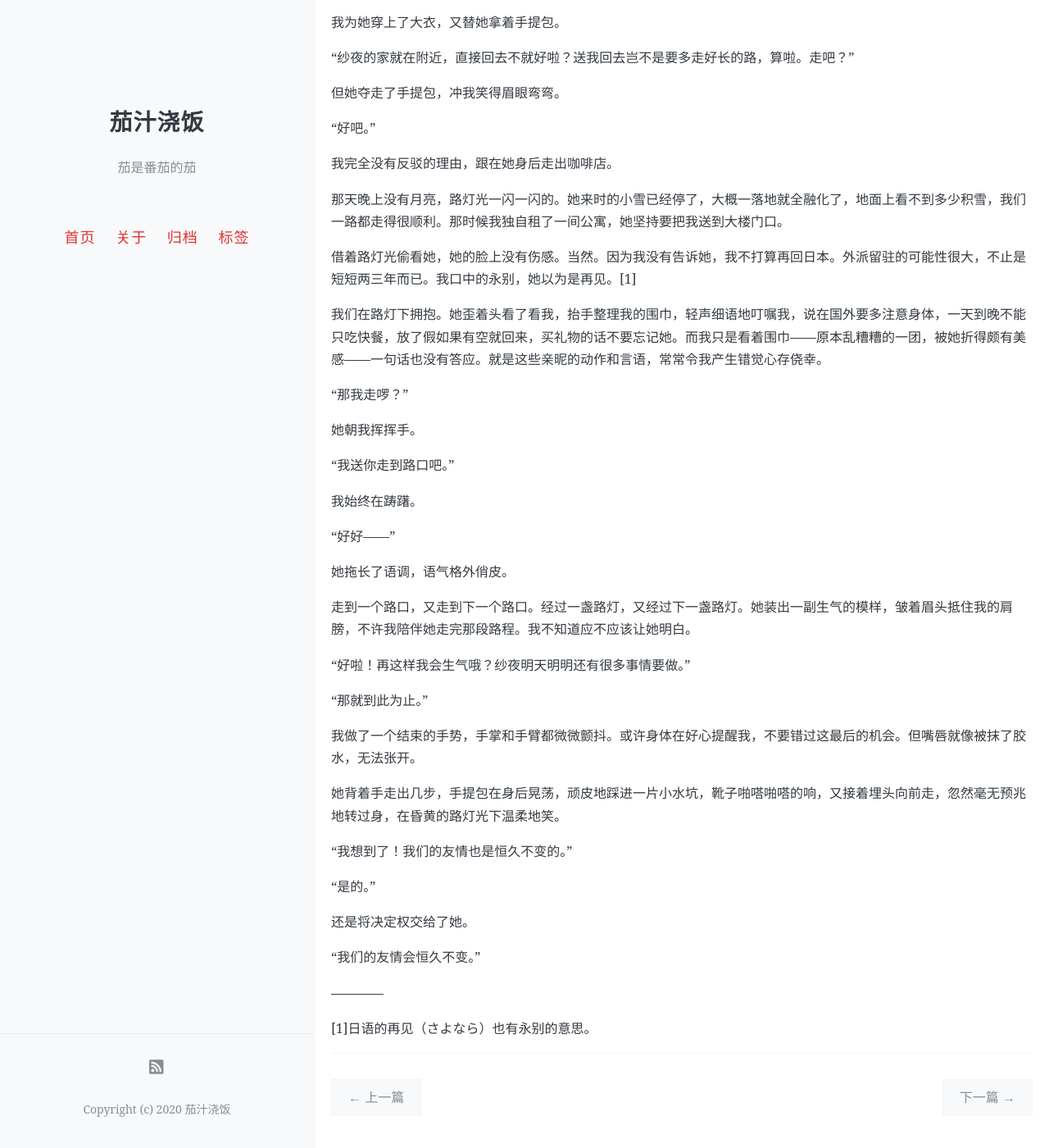
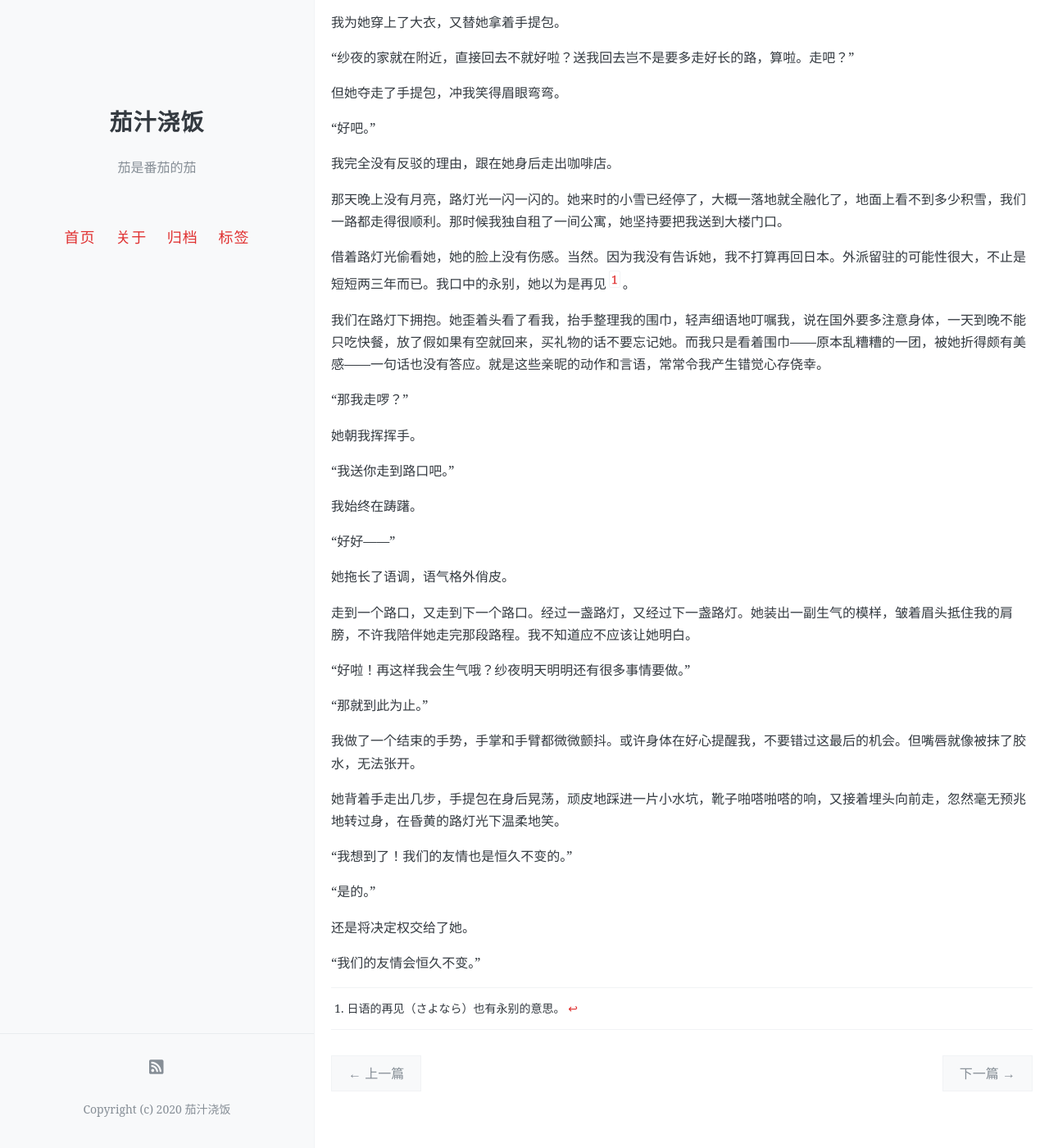
Before and after one commit to onemorebluemoon/ketchup, a Jekyll site: the page built from _posts/2020-03-24-syls2.md, in a window 1280 px wide and 1400 px high, scrolled down 1683 px. Shown: the whole window at 82% size. Built offline with Jekyll 4.4.1, drawn with Linux system fonts in a browser that asks for light colours; comment, search, counter and statistics services are not loaded; after the commit the page ends 3054 px from its top, so only the background shows below that.

Commit message:
Update 2020-03-24-syls2.md

```diff
--- a/_posts/2020-03-24-syls2.md
+++ b/_posts/2020-03-24-syls2.md
@@ -73,7 +73,7 @@ comments: true
 
 那天晚上没有月亮，路灯光一闪一闪的。她来时的小雪已经停了，大概一落地就全融化了，地面上看不到多少积雪，我们一路都走得很顺利。那时候我独自租了一间公寓，她坚持要把我送到大楼门口。
 
-借着路灯光偷看她，她的脸上没有伤感。当然。因为我没有告诉她，我不打算再回日本。外派留驻的可能性很大，不止是短短两三年而已。我口中的永别，她以为是再见。[1]
+借着路灯光偷看她，她的脸上没有伤感。当然。因为我没有告诉她，我不打算再回日本。外派留驻的可能性很大，不止是短短两三年而已。我口中的永别，她以为是再见[^1]。
 
 我们在路灯下拥抱。她歪着头看了看我，抬手整理我的围巾，轻声细语地叮嘱我，说在国外要多注意身体，一天到晚不能只吃快餐，放了假如果有空就回来，买礼物的话不要忘记她。而我只是看着围巾——原本乱糟糟的一团，被她折得颇有美感——一句话也没有答应。就是这些亲昵的动作和言语，常常令我产生错觉心存侥幸。
 
@@ -107,6 +107,4 @@ comments: true
 
 “我们的友情会恒久不变。”
 
-————
-
-[1]日语的再见（さよなら）也有永别的意思。
+[^1]:日语的再见（さよなら）也有永别的意思。
```
